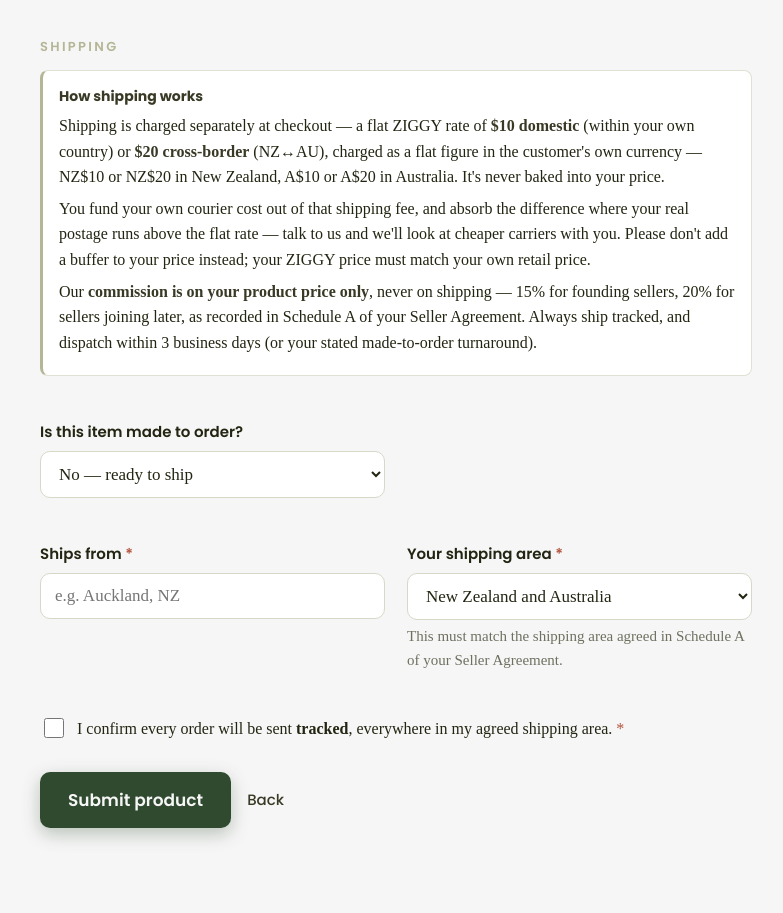
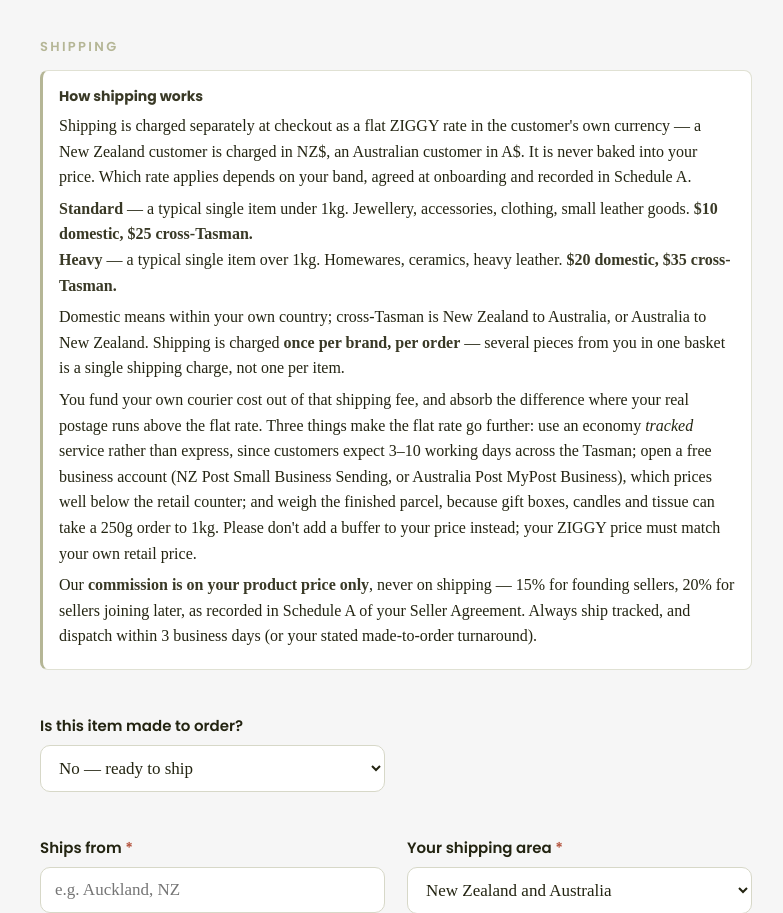
Before and after one commit to ziggysociety/ziggy-submissions, a website: page public/new-listing.html in a window 1280 px wide. Shown: the part 2833-3746 px from the top of the page, without its empty margins (244-1027 px from the left). Drawn offline with Linux system fonts and the light colour scheme.

Commit message:
Two shipping bands: Standard 10/25, Heavy 20/35

```diff
--- a/public/new-listing.html
+++ b/public/new-listing.html
@@ -157,8 +157,8 @@
       <div class="section-label">Shipping</div>
       <div class="specguide">
         <strong>How shipping works</strong>
-        <p>Shipping is charged separately at checkout — a flat ZIGGY rate of <strong>$10 domestic</strong> (within your own country) or <strong>$20 cross-border</strong> (NZ&#8596;AU), charged as a flat figure in the customer's own currency &mdash; NZ$10 or NZ$20 in New Zealand, A$10 or A$20 in Australia. It's never baked into your price.</p>
-        <p>You fund your own courier cost out of that shipping fee, and absorb the difference where your real postage runs above the flat rate — talk to us and we'll look at cheaper carriers with you. Please don't add a buffer to your price instead; your ZIGGY price must match your own retail price.</p>
+        <p>Shipping is charged separately at checkout as a flat ZIGGY rate in the customer's own currency &mdash; a New Zealand customer is charged in NZ$, an Australian customer in A$. It is never baked into your price. Which rate applies depends on your band, agreed at onboarding and recorded in Schedule A.</p>        <p><strong>Standard</strong> &mdash; a typical single item under 1kg. Jewellery, accessories, clothing, small leather goods. <strong>$10 domestic, $25 cross-Tasman.</strong><br /><strong>Heavy</strong> &mdash; a typical single item over 1kg. Homewares, ceramics, heavy leather. <strong>$20 domestic, $35 cross-Tasman.</strong></p>        <p>Domestic means within your own country; cross-Tasman is New Zealand to Australia, or Australia to New Zealand. Shipping is charged <strong>once per brand, per order</strong> &mdash; several pieces from you in one basket is a single shipping charge, not one per item.</p>
+        <p>You fund your own courier cost out of that shipping fee, and absorb the difference where your real postage runs above the flat rate. Three things make the flat rate go further: use an economy <em>tracked</em> service rather than express, since customers expect 3&ndash;10 working days across the Tasman; open a free business account (NZ Post Small Business Sending, or Australia Post MyPost Business), which prices well below the retail counter; and weigh the finished parcel, because gift boxes, candles and tissue can take a 250g order to 1kg. Please don't add a buffer to your price instead; your ZIGGY price must match your own retail price.</p>
         <p>Our <strong>commission is on your product price only</strong>, never on shipping — 15% for founding sellers, 20% for sellers joining later, as recorded in Schedule A of your Seller Agreement. Always ship tracked, and dispatch within 3 business days (or your stated made-to-order turnaround).</p>
       </div>
       <div class="grid2">
```
